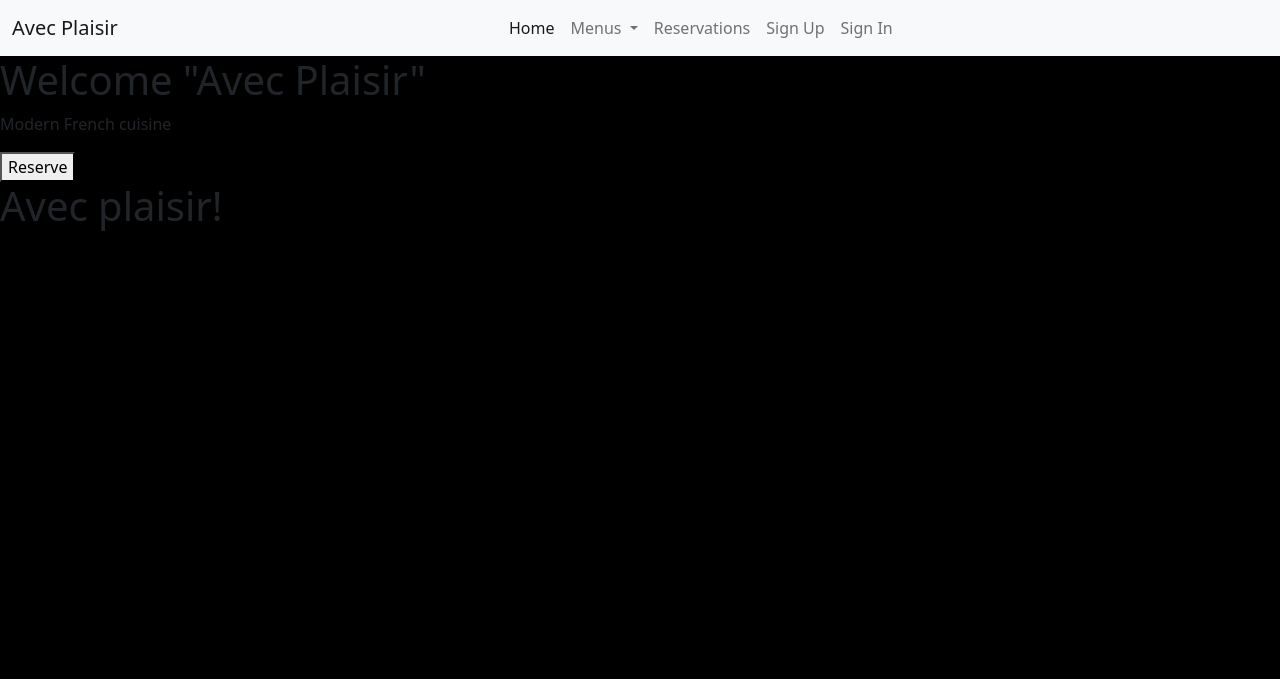
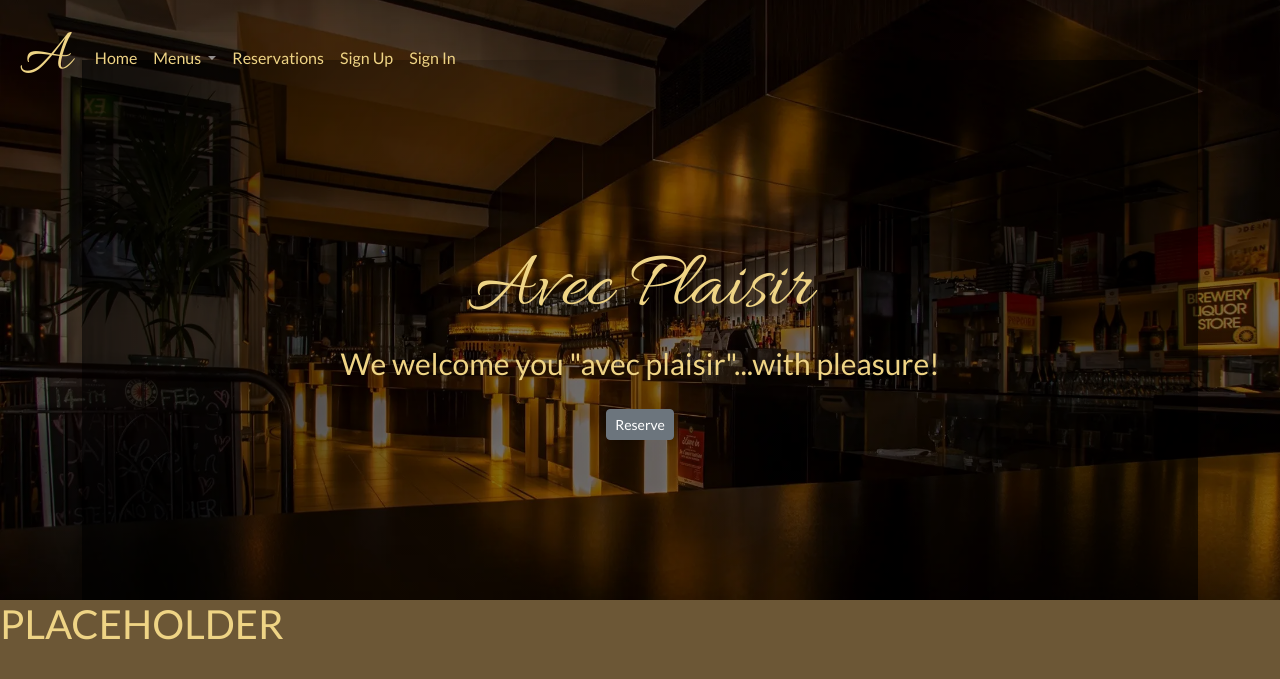
Before and after one commit to leah-jala/PP4-Avec-Plaisir, a Django app: page / in a window 1280 px wide. Shown: the top 679 px of the page. Run offline with Django 3.2, Linux system fonts and the light colour scheme.

Commit message:
Add and style navar and hero image

```diff
--- a/home/templates/home/base.html
+++ b/home/templates/home/base.html
@@ -12,21 +12,24 @@
 
 <body>
 
-  <nav class="navbar navbar-expand-lg bg-light">
-    <div class="container-fluid">
-      <a class="navbar-brand" href="#">Avec Plaisir</a>
-      <button class="navbar-toggler" type="button" data-bs-toggle="collapse" data-bs-target="#navbarNavDropdown"
+  <!-- Hero -->
+  <div class="hero-image">
+    <div class="container">
+      <!-- Nav Bar-->
+      <nav class="navbar fixed-top navbar-expand-lg navbar-dark bg-transparent">
+        <a class="navbar-brand" href="#"><span id="logo">A</span></a>
+        <button class="navbar-toggler" type="button" data-toggle="collapse" data-target="#navbarNavDropdown"
           aria-controls="navbarNavDropdown" aria-expanded="false" aria-label="Toggle navigation">
           <span class="navbar-toggler-icon"></span>
         </button>
-      <div class="collapse navbar-collapse justify-content-center" id="navbarNavDropdown">
-        <ul class="navbar-nav justify-content-center">
+        <div class="collapse navbar-collapse justify-content-left" id="navbarNavDropdown">
+          <ul class="navbar-nav justify-content-right">
             <li class="nav-item">
-            <a class="nav-link active" aria-current="page" href="#">Home</a>
+              <a class="nav-link active" aria-current="page" href="#"><span class="nav-colors">Home</span></a>
             </li>
             <li class="nav-item dropdown">
               <a class="nav-link dropdown-toggle" href="#" role="button" data-bs-toggle="dropdown" aria-expanded="false">
-              Menus
+                <span class="nav-colors">Menus</span>
               </a>
               <ul class="dropdown-menu">
                 <li><a class="dropdown-item" href="#">Brunch</a></li>
@@ -34,26 +37,24 @@
                 <li><a class="dropdown-item" href="#">Dinner</a></li>
               </ul>
             </li>
-          <li class="dropdown-item"><a class="nav-link" href="#">Reservations</a></li>
-          <li class="dropdown-item"><a class="nav-link" href="#">Sign Up</a></li>
-          <li class="dropdown-item"><a class="nav-link" href="#">Sign In</a></li>
+            <li class="dropdown-item"><a class="nav-link" href="#"><span class="nav-colors">Reservations</span></a></li>
+            <li class="dropdown-item"><a class="nav-link" href="#"><span class="nav-colors">Sign Up</span></a></li>
+            <li class="dropdown-item"><a class="nav-link" href="#"><span class="nav-colors">Sign In</span></a></li>
           </ul>
         </div>
-      <!-- <div class="navbar-nav nav-item justify-content-left">
-            <a class="nav-link btn btn-success" href="#" role="button">Sign In/Sign Up</a>
-            </div> -->
+      </nav>
+      <div class="cover-text">
+        <h1 id="logo-text">Avec Plaisir</h1>
+        <h2>We welcome you "avec plaisir"...with pleasure!
+        </h2>
+        <a href="#" class="btn btn-secondary btn-sm">Reserve</a>
       </div>
-  </nav>
-  <!-- Hero -->
-  <div class="hero-image">
-    <div class="hero-text">
-      <h1>Welcome "Avec Plaisir"</h1>
-      <p>Modern French cuisine</p>
-      <button>Reserve</button>
     </div>
   </div>
   <!-- Hero -->
-  <h1>Avec plaisir!</h1>
+
+
+  <h1>PLACEHOLDER</h1>
   <script src="https://cdn.jsdelivr.net/npm/bootstrap@5.2.3/dist/js/bootstrap.bundle.min.js"
     integrity="sha384-kenU1KFdBIe4zVF0s0G1M5b4hcpxyD9F7jL+jjXkk+Q2h455rYXK/7HAuoJl+0I4" crossorigin="anonymous">
   </script>
--- a/static/css/style.css
+++ b/static/css/style.css
@@ -1,3 +1,64 @@
+@import url('https://fonts.googleapis.com/css2?family=Allura&family=Lato&display=swap');
+
 body {
-    background-color: black;
+    background-color: #6c5736;
+    color: #efd485;
+    font-family: 'Lato', sans-serif;
 }
+
+.navbar {
+    z-index: 1;
+}
+
+
+
+.hero-image {
+    z-index: 2;
+    padding-top: 60px;
+    background-image: linear-gradient(rgba(0, 0, 0, 0.5), rgba(0, 0, 0, 0.5)), url("../images/hero.webp");
+    height: 600px;
+    background-position: center;
+    background-repeat: no-repeat;
+    background-size: cover;
+    display: grid;
+    position: relative;
+    overflow: auto;
+}
+
+#logo {
+    font-family: 'Allura', cursive;
+    color:#efd485;
+    font-size: 60px;
+    padding-left: 20px;
+}
+
+.nav-colors {
+    color:#efd485;
+}
+
+#logo-text {
+    font-family: 'Allura', cursive;
+    font-size: 80px;
+}
+
+
+h2 {
+    font-size: 30px;
+}
+
+.cover-text {
+    display: flex;
+    justify-content: center;
+    align-items: center;
+    flex-direction: column;
+    text-align: center;
+    width: 100%;
+    height: 70vh;
+    overflow: hidden;
+    background-size: cover !important;
+    background: radial-gradient(circle at center, rgba(0,0,0,0) 0%, rgba(0,0,0,0) 37%, rgba(0,0,0,0.65) 100%);
+}
+
+.btn {
+    margin-top: 20px;
+}
```
Lines whose indentation alone changed are shown as unchanged.
